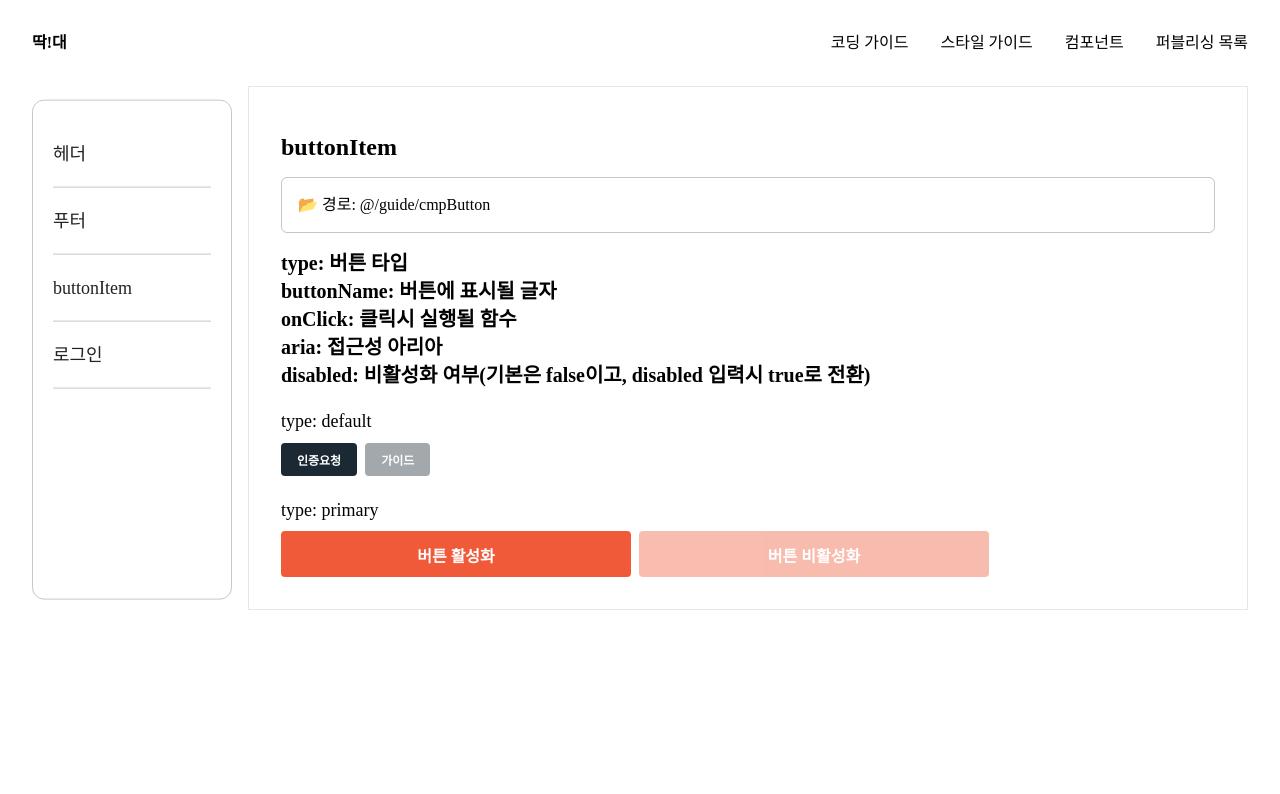
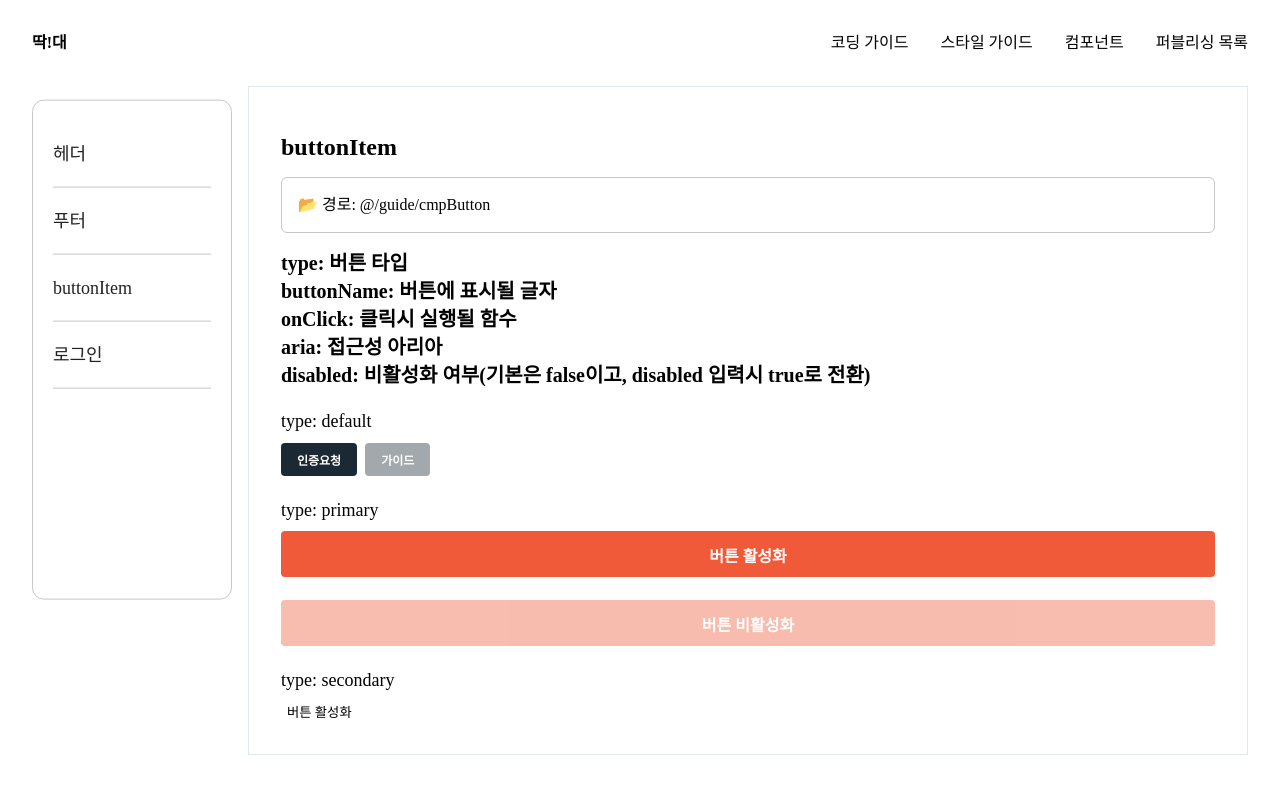
Before and after one commit to DoitorPay/Guide, a React (Vite) app in the folder frontend/: page /cmpguide in a window 1280 px wide. Both pictures are taken after a click on the item "buttonItem". Shown: the top 794 px of the page. Built offline with nearby package versions, Linux system fonts and the light colour scheme; a web font is replaced by a local one.

Commit message:
modi: 버튼 컴포넌트 테스트 수정

```diff
--- a/frontend/src/assets/css/components/button.scss
+++ b/frontend/src/assets/css/components/button.scss
@@ -23,7 +23,7 @@
         }
 
         &primary {
-            min-width: calc(350 / 16 * 1rem);
+            width: 100%;
             height: calc(46 / 16 * 1rem);
             background-color: var(--color-primary);
             color: #fff;
@@ -36,5 +36,27 @@
                 cursor: not-allowed;
             }
         }
+
+        &secondary {
+            display: flex;
+            width: 100%;
+            justify-content: space-between;
+            &__item {
+                // width: 100%;
+                height: calc(46 / 16 * 1rem);
+                background-color: var(--color-primary);
+                color: #fff;
+                font-size: calc(var(--typo-size-btn-1) / 16 * 1rem);
+                font-weight: var(--typo-weight-bold);
+                padding: calc(12 / 16 * 1rem) calc(16 / 16 * 1rem);
+                gap: 10px;
+
+                &:disabled {
+                    opacity: .4;
+                    cursor: not-allowed;
+                }
+            }
+
+        }
     }
 }
--- a/frontend/src/guide/cmpButton.jsx
+++ b/frontend/src/guide/cmpButton.jsx
@@ -21,6 +21,10 @@ function cmpButton() {
                 <p className="guide-text-desc">type: primary</p>
                 <Button type="primary" buttonName="버튼 활성화"/> &nbsp;
                 <Button type="primary" buttonName="버튼 비활성화" disabled />
+
+                <br></br><br></br>
+                <p className="guide-text-desc">type: secondary</p>
+                <Button type="secondary" buttonName="버튼 활성화"/>
             </div>
     );
 }
```
Also changed, not shown: frontend/src/components/button.jsx (+23 -0 lines).
